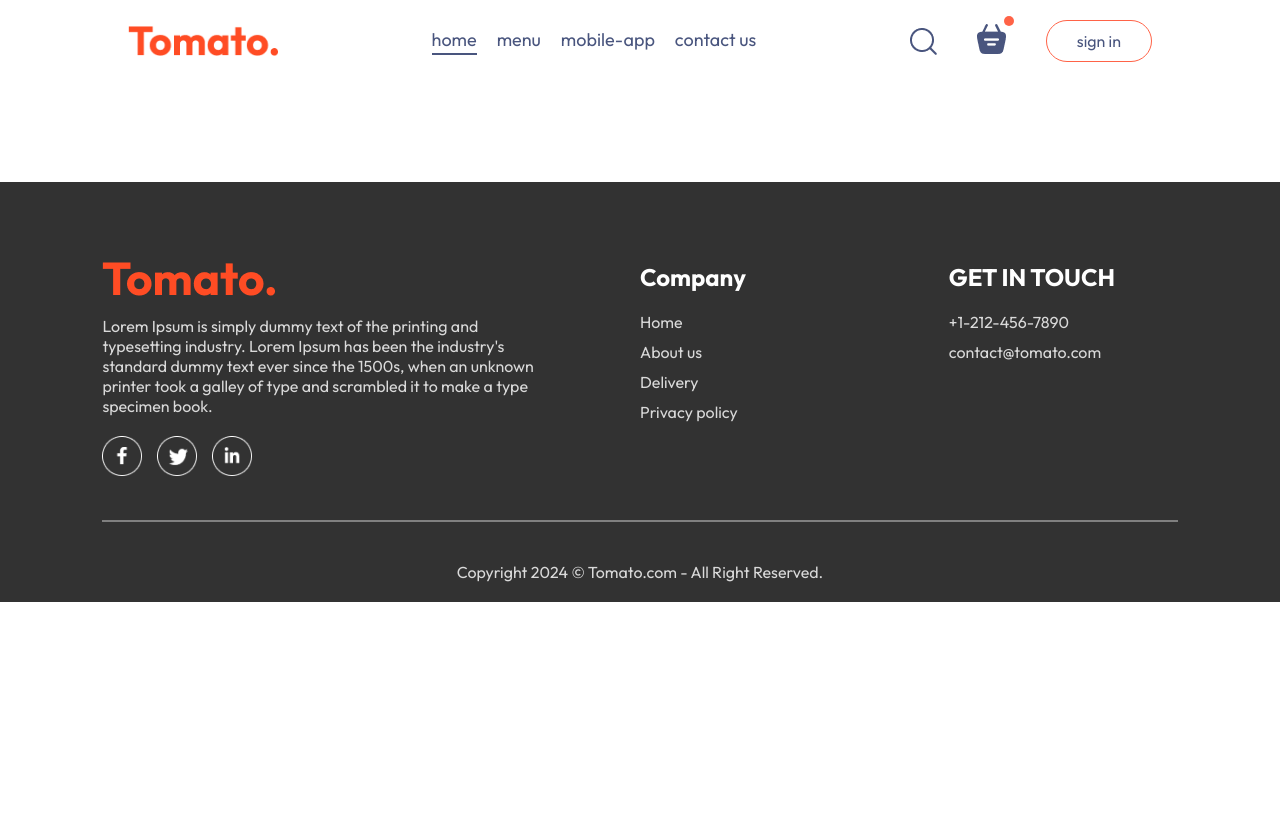
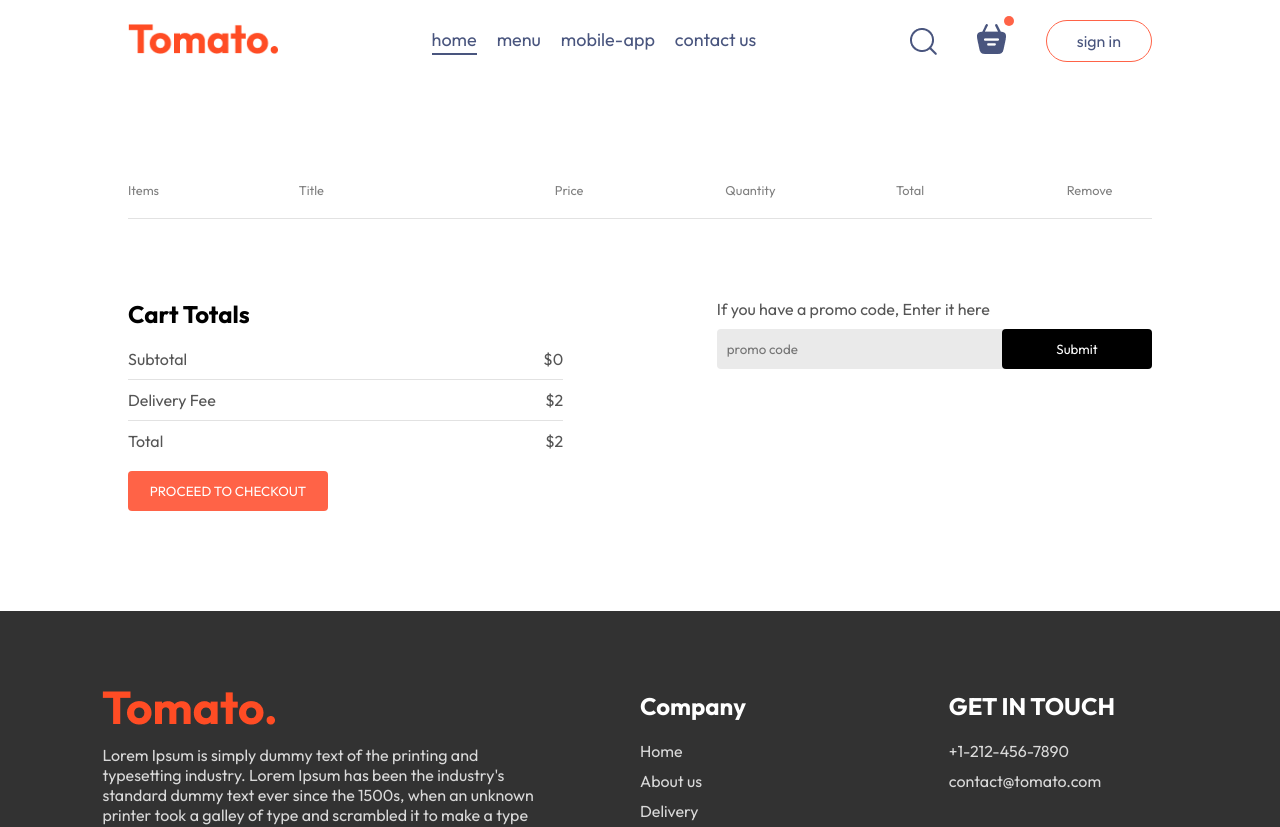
Before and after one commit to hasibhaque07/Food-Delivery-Website, a React (Vite) app in the folder frontend/: page /cart in a window 1280 px wide. Shown: the top 827 px of the page. Before the commit the page ends 800 px from the top, so only its background shows below. Built offline with nearby package versions, Linux system fonts and the light colour scheme.

Commit message:
cart page created

```diff
--- a/frontend/src/components/Navbar/Navbar.jsx
+++ b/frontend/src/components/Navbar/Navbar.jsx
@@ -7,7 +7,7 @@
     const [menu, setMenu] = useState("home");
   return (
     <div className='navbar'>
-      <img src={assets.logo} alt="" className="logo" />
+      <Link to='/'><img src={assets.logo} alt="" className="logo" /></Link>
       <ul className="navbar-menu">
         <Link to="/" onClick={()=>setMenu("home")} className={menu==="home"?"active":""}>home</Link>
         <a href='#explore-menu' onClick={()=>setMenu("menu")} className={menu==="menu"?"active":""}>menu</a>
@@ -17,7 +17,7 @@
       <div className="navbar-right">
         <img src={assets.search_icon} alt="" />
         <div className="navbar-search-icon">
-            <img src={assets.basket_icon} alt="" />
+            <Link to='/cart'><img src={assets.basket_icon} alt="" /></Link>
             <div className="dot"></div>
         </div>
         <button onClick={() => setShowLogin(true)}>sign in</button>
--- a/frontend/src/context/StoreContext.jsx
+++ b/frontend/src/context/StoreContext.jsx
@@ -19,16 +19,24 @@
         setCartItems(prev => ({...prev, [itemId]: prev[itemId] - 1}))
     }
 
-    useEffect(() => {
-        console.log(cartItems);
-    }, [cartItems])
+    const getTotalCartAmount = (itemId) => {
+        let totalAmount = 0;
+        for(const item in cartItems){
+            if(cartItems[item] > 0){
+                let itemInfo = food_list.find((product) => product._id === item);
+                totalAmount += itemInfo.price * cartItems[item];
+            }
+        }
+        return totalAmount;
+    }
 
     const contextValue = {
         food_list,
         cartItems,
         setCartItems,
         addToCart,
-        removeFromCart
+        removeFromCart,
+        getTotalCartAmount
     }
 
     return(
--- a/frontend/src/pages/Cart/Cart.css
+++ b/frontend/src/pages/Cart/Cart.css
@@ -0,0 +1,90 @@
+.cart{
+    margin-top: 100px;
+}
+.cart-items-title{
+    display: grid;
+    grid-template-columns: 1fr 1.5fr 1fr 1fr 1fr 0.5fr;
+    align-items: center;
+    color: grey;
+    font-size: max(1vw, 12px);
+}
+.cart-items-item{
+    margin: 10px 0px;
+    color: black;
+}
+.cart-items-item img{
+    width: 50px;
+}
+.cart hr{
+    height: 1px;
+    background-color: #e2e2e2;
+    border: none;
+}
+.cart-items-item .cross{
+    cursor: pointer;
+}
+.cart-bottom{
+    margin-top: 80px;
+    display: flex;
+    justify-content: space-between;
+    gap: max(12vw, 20px);
+}
+.cart-total{
+    flex: 1;
+    display: flex;
+    flex-direction: column;
+    gap: 20px;
+}
+.cart-total-details{
+    display: flex;
+    justify-content: space-between;
+    color: #555;
+}
+.cart-total hr{
+    margin: 10px 0px;
+}
+.cart-total button{
+    border: none;
+    color: white;
+    background-color: tomato;
+    width: max(15vw, 200px);
+    padding: 12px 0px;
+    border-radius: 4px;
+    cursor: pointer;
+}
+.cart-promocode{
+    flex: 1;
+}
+.cart-promocode p{
+    color: #555;
+}
+.cart-promocode-input{
+    margin-top: 10px;
+    display: flex;
+    justify-content: space-between;
+    align-items: center;
+    background-color: #eaeaea;
+    border-radius: 4px;
+}
+.cart-promocode-input input{
+    background: transparent;
+    border: none;
+    outline: none;
+    padding-left: 10px;
+}
+.cart-promocode-input button{
+    width: max(10vw, 150px);
+    padding: 12px 5px;
+    background-color: black;
+    border: none;
+    color: white;
+    border-radius: 4px;
+}
+@media (max-width: 750px){
+    .cart-bottom{
+        flex-direction: column-reverse;
+    }
+    .cart-promocode{
+        justify-content: start;
+    }
+}
--- a/frontend/src/pages/Cart/Cart.jsx
+++ b/frontend/src/pages/Cart/Cart.jsx
@@ -1,12 +1,73 @@
-import React from 'react'
-import './Cart.css'
+import React, { useContext } from "react";
+import "./Cart.css";
+import { StoreContext } from "../../context/StoreContext";
 
 const Cart = () => {
+  const { cartItems, food_list, removeFromCart, getTotalCartAmount } = useContext(StoreContext);
   return (
-    <div>
+    <div className="cart">
+      <div className="cart-items">
+        <div className="cart-items-title">
+          <p>Items</p>
+          <p>Title</p>
+          <p>Price</p>
+          <p>Quantity</p>
+          <p>Total</p>
+          <p>Remove</p>
+        </div>
+        <br />
+        <hr />
+        {food_list.map((item, index) => {
+          if (cartItems[item._id] > 0) {
+            return (
+              <div>
+                <div className="cart-items-title cart-items-item">
+                  <img src={item.image} alt="" />
+                  <p>{item.name}</p>
+                  <p>${item.price}</p>
+                  <p>{cartItems[item._id]}</p>
+                  <p>${item.price * cartItems[item._id]}</p>
+                  <p onClick={() => removeFromCart(item._id)} className="cross">X</p>
+                </div>
+                <hr />
+              </div>
+            );
+          }
+        })}
+      </div>
+      <div className="cart-bottom">
+        <div className="cart-total">
+          <h2>Cart Totals</h2>
+          <div>
+            <div className="cart-total-details">
+                <p>Subtotal</p>
+                <p>${getTotalCartAmount()}</p>
+            </div>
+            <hr />
+            <div className="cart-total-details">
+                <p>Delivery Fee</p>
+                <p>${2}</p>
+            </div>
+            <hr />
+            <div className="cart-total-details">
+                <p>Total</p>
+                <p>${getTotalCartAmount() + 2}</p>
+            </div>
+          </div>
+          <button>PROCEED TO CHECKOUT</button>
+        </div>
+        <div className="cart-promocode">
+          <div>
+            <p>If you have a promo code, Enter it here</p>
+            <div className="cart-promocode-input">
+              <input type="text" placeholder="promo code" />
+              <button>Submit</button>
+            </div>
+          </div>
+        </div>
+      </div>
+    </div>
+  );
+};
 
-    </div>
-  )
-}
-
-export default Cart
+export default Cart;
```
